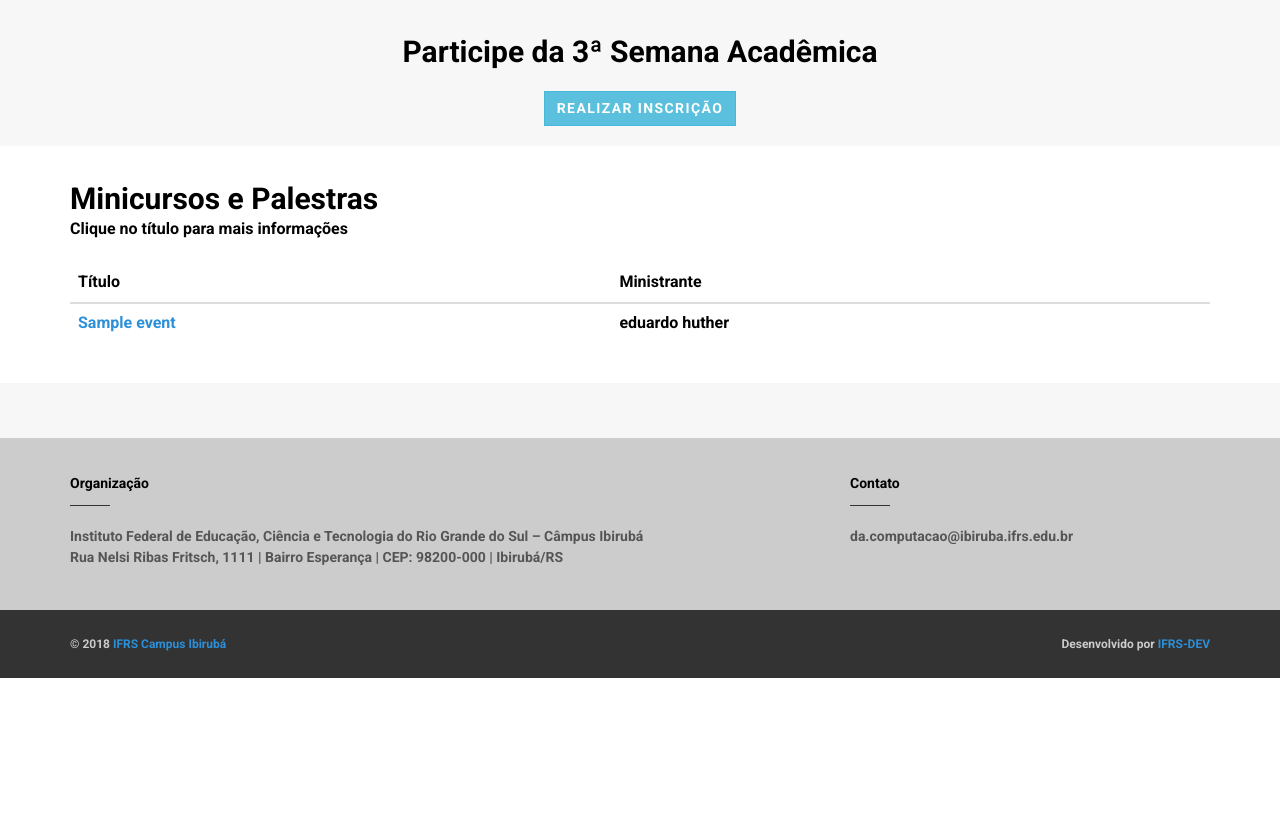
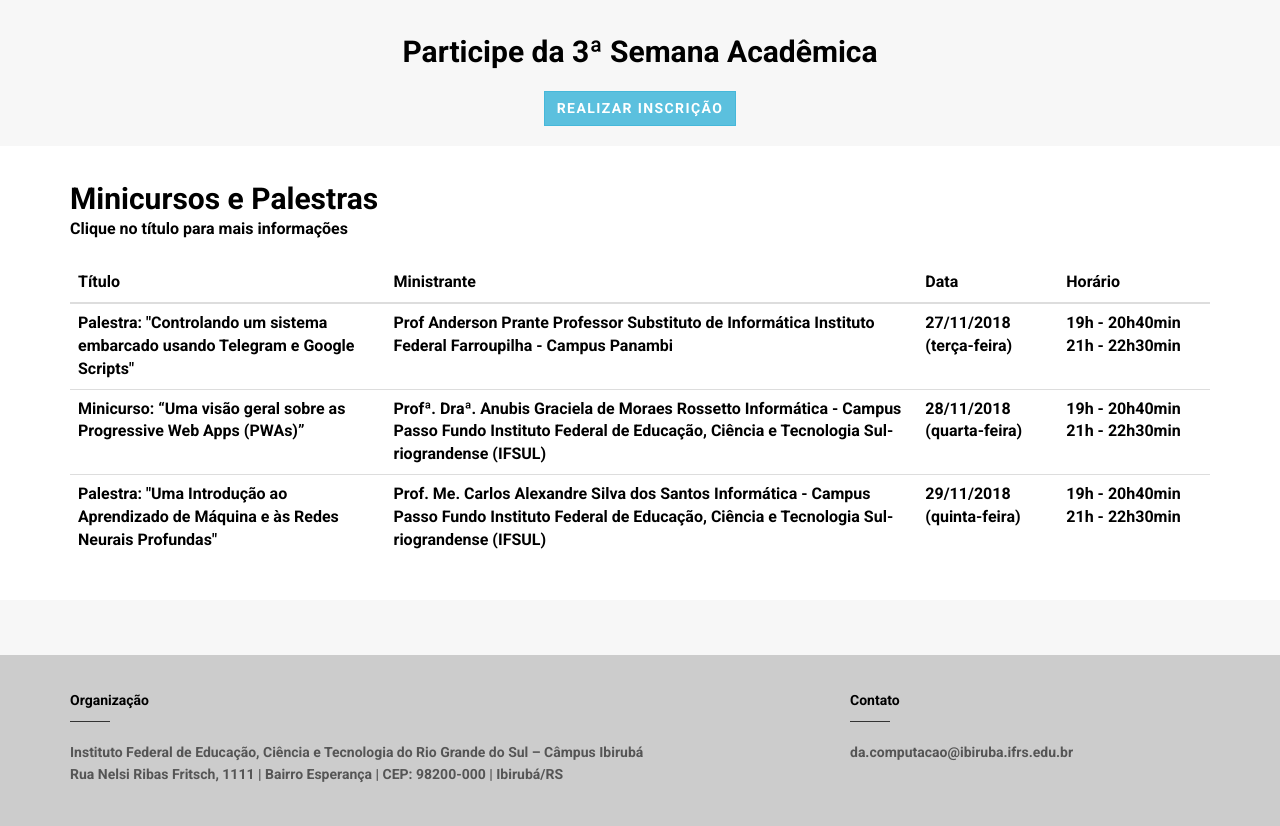
Before and after one commit to ifrs-dev/semana-academica, a Django app: page / in a window 1280 px wide. Shown: the part 689-1515 px from the top of the page. Before the commit the page ends 1367 px from the top, so only its background shows below. Run offline with Django 3.2, Linux system fonts and the light colour scheme; data comes from the database, SQL or seed files in the repository; both versions use the stored data as it was after the commit; tables that the repository leaves empty hold one stand-in row (values such as "Sample post"); some libraries are stand-ins or nearby versions.

Commit message:
colocando minicursos

```diff
--- a/events/admin.py
+++ b/events/admin.py
@@ -1,5 +1,5 @@
 from django.contrib import admin
-from events.models import Event
+from events.models import Registration
 # Register your models here.
 
-admin.site.register(Event)
+admin.site.register(Registration)
--- a/events/models.py
+++ b/events/models.py
@@ -4,35 +4,21 @@ from django.contrib.auth.models import User
 
 CHOICES_STATUS_REGISTRATION = (
     (1, "Inscrito"),
-    (2, "Presente"),
-    (3, "Ausente"),
+    (2, "Pago"),
+    (3, "Presente"),
+    (0, "Ausente")
 )
 
 
-class Event(models.Model):
 
-    class Meta:
-        verbose_name = 'Minicurso'
-        verbose_name_plural = 'Minicursos'
-
-    title = models.CharField(max_length=200, verbose_name='Título')
-    description = models.TextField(verbose_name='Resumo (Breve descrição)', help_text='Paragráfo único com no máximo 100 palavras.')
-    goal = models.TextField(verbose_name='Objetivo')
-    public = models.CharField(max_length=200, verbose_name='Público Alvo')
-    vacancies = models.PositiveIntegerField(verbose_name='Número Máximo de Participantes')
-    requirements = models.TextField(verbose_name='Pré-requisitos', blank=True, null=True)
-    materials = models.TextField(verbose_name='Recursos necessários', blank=True, null=True)
-    workload = models.PositiveIntegerField(verbose_name='Carga Horária')
-    author = models.ForeignKey(User, verbose_name='Autor', on_delete=models.PROTECT, related_name='author_events')
 
 
 class Registration(models.Model):
 
     class Meta:
-        unique_together = (('event', 'user'),)
+
         verbose_name = 'Inscrição'
         verbose_name_plural = 'Inscrições'
 
-    event = models.ForeignKey(Event, on_delete=models.PROTECT, related_name='registrations')
-    user = models.ForeignKey(User, on_delete=models.PROTECT, related_name='registrations')
+    user = models.ForeignKey(User, unique=True, on_delete=models.PROTECT, related_name='registrations')
     status = models.IntegerField(choices=CHOICES_STATUS_REGISTRATION, default=1)
--- a/events/templates/index.html
+++ b/events/templates/index.html
@@ -24,7 +24,11 @@
             <div class="h2" align="center">
               Participe da 3ª Semana Acadêmica
             </div>
+
+
+
             <div align="center"><a href="#" class="btn btn-success btn-info">Realizar Inscrição</a></div>
+
           </div>
         </div>
       </div>
@@ -42,17 +46,34 @@
                 <tr>
                   <th>Título</th>
                   <th>Ministrante</th>
-                  <!--<th>Descrição</th>-->
+                  <th>Data</th>
+                  <th>Horário</th>
                 </tr>
               </thead>
               <tbody>
-              {% for event in events %}
+
                 <tr>
-                  <td> <a href="{% url 'event-detail' event.pk %}">{{ event.title }}</a></td>
-                  <td>{{ event.author.get_full_name }}</td>
-                  <!--<td>{{ event.description|truncatechars:100 }}</td>-->
+                  <td>Palestra: "Controlando um sistema embarcado usando Telegram e Google Scripts"</td>
+                  <td>Prof Anderson Prante Professor Substituto de Informática Instituto Federal Farroupilha - Campus Panambi</td>
+                  <td>27/11/2018 (terça-feira)</td>
+                  <td>19h - 20h40min 21h - 22h30min</td>
                 </tr>
-              {% endfor %}
+
+                <tr>
+                  <td>Minicurso: “Uma visão geral sobre as Progressive Web Apps (PWAs)”</td>
+                  <td>Profª. Draª. Anubis Graciela de Moraes Rossetto Informática - Campus Passo Fundo Instituto Federal de Educação, Ciência e Tecnologia Sul-riograndense (IFSUL)</td>
+                  <td>28/11/2018 (quarta-feira)</td>
+                  <td>19h - 20h40min 21h - 22h30min</td>
+                </tr>
+
+                <tr>
+                  <td>Palestra: "Uma Introdução ao Aprendizado de Máquina e às Redes Neurais Profundas"</td>
+                  <td>Prof. Me. Carlos Alexandre Silva dos Santos Informática - Campus Passo Fundo Instituto Federal de Educação, Ciência e Tecnologia Sul-riograndense (IFSUL)
+</td>
+                  <td>29/11/2018 (quinta-feira)</td>
+                  <td>19h - 20h40min 21h - 22h30min</td>
+                </tr>
+
               </tbody>
             </table>
           </div>
--- a/events/views.py
+++ b/events/views.py
@@ -2,7 +2,7 @@ from django.shortcuts import render
 
 from django.views.generic import ListView, TemplateView, DetailView
 from django.views.generic.edit import CreateView
-from events.models import Event, Registration
+from events.models import Registration
 from django.urls import reverse_lazy
 from django.contrib.auth.models import User
 from django.contrib import messages
@@ -12,29 +12,18 @@ from django.shortcuts import render, redirect
 from events.forms import SignUpForm
 # Create your views here.
 
-class HomeView(ListView):
-    model = Event
+class HomeView(TemplateView):
     template_name = 'index.html'
-
-    def get_context_data(self, *args, **kwargs):
-        context = super().get_context_data()
-        #context['experiments'] = Experiment.objects.all()
-        context['events'] = Event.objects.all()
-        return context
 
 class ProgramTemplateView(TemplateView):
     template_name = 'program.html'
 
-class EventDetailView(DetailView):
-    model = Event
-    template_name = 'event-detail.html'
-
-    def get_context_data(self, *args, **kwargs):
-        event = self.get_object()
-        user = self.request.user
-
 class RulesTemplateView(TemplateView):
     template_name = 'rules.html'
+
+def registrationViewy(request):
+    Registration.objects.create(user=request.user)
+    return redirect('home')
 
 class RegistrationUpdateView(DetailView):
     model = Registration
@@ -44,15 +33,21 @@ class RegistrationUpdateView(DetailView):
         registration = self.get_object()
         registration.status = self.status
         registration.save()
-        return redirect('registrations-list', registration.group.id)
+        return redirect('home')
 
+'''
+class RegistrationListView(ListView):
+    model = Registration
+    template_name =
+'''
+class RegistrationPresentView(RegistrationUpdateView):
+    status = 3
 
-class RegistrationPresentView(RegistrationUpdateView):
+class RegistrationPaidView(RegistrationUpdateView):
     status = 2
 
-
 class RegistrationAbsentView(RegistrationUpdateView):
-    status = 3
+    status = 0
 
 class SignUpView (CreateView):
     template_name = 'registration/signup.html'
@@ -74,11 +69,3 @@ def change_password(request):
     return render(request, 'registration/change_password.html', {
         'form': form
     })
-
-
-class EventRegistrationView(DetailView):
-    model = Event
-
-    def get(self, request, *args, **kwargs):
-        Registration.objects.create(event=self.get_object(), user=request.user)
-        return redirect('home')
--- a/project/urls.py
+++ b/project/urls.py
@@ -1,5 +1,6 @@
 from django.contrib import admin
 from django.contrib.auth import views as auth_views
+from django.contrib.auth.decorators import login_required
 from django.urls import path, include
 from events import views as views_events
 
@@ -8,7 +9,6 @@ urlpatterns = [
     path('', views_events.HomeView.as_view(), name='home'),
     path('programacao', views_events.ProgramTemplateView.as_view(), name='program'),
     path('regulamento', views_events.RulesTemplateView.as_view(), name='rules'),
-    path('minicurso/<int:pk>/', views_events.EventDetailView.as_view(), name='event-detail'),
     path('login/', auth_views.LoginView.as_view(), name="login"),
     path('change_password', views_events.change_password, name='change_password'),
     path('cadastro/', views_events.SignUpView.as_view(), name='signup'),
```
Also changed, not shown: events/templates/event-detail.html (deleted, +0 -24 lines), events/migrations/0001_initial.py (deleted), events/migrations/0002_remove_event_status.py (deleted), events/migrations/0003_auto_20181023_0036.py (deleted), events/migrations/0004_auto_20181023_0045.py (deleted), events/migrations/0005_auto_20181023_0101.py (deleted), project/db.sqlite3.
